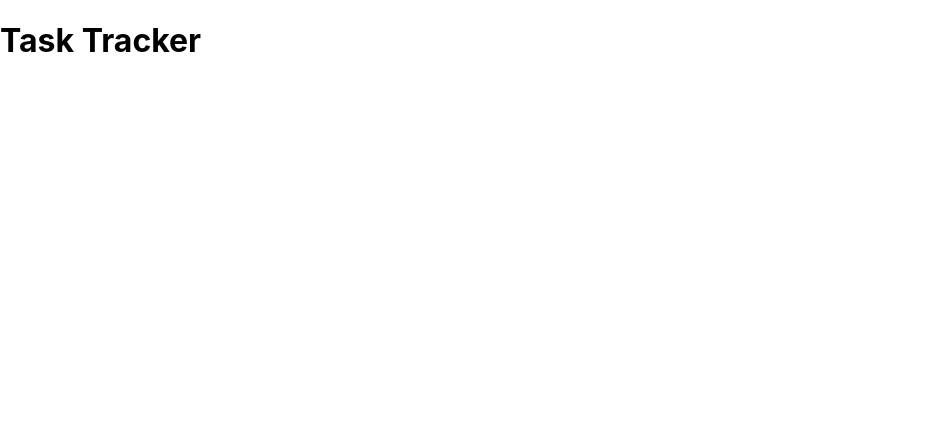
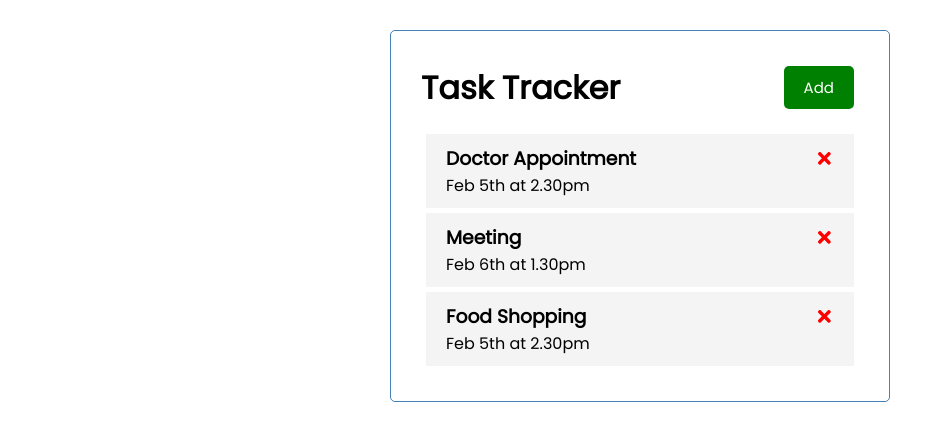
Before and after one commit to kcferry/react-task-manager, a React (Create React App) app: page / in a window 1280 px wide. Shown: the top 440 px of the page, without its empty margins (0-952 px from the left). Built offline with nearby package versions, Linux system fonts and the light colour scheme.

Commit message:
Added tasks components & state & delete tasks

```diff
--- a/package.json
+++ b/package.json
@@ -8,6 +8,7 @@
     "@testing-library/user-event": "^12.1.10",
     "react": "^17.0.1",
     "react-dom": "^17.0.1",
+    "react-icons": "^4.1.0",
     "react-scripts": "4.0.1",
     "web-vitals": "^0.2.4"
   },
--- a/src/App.js
+++ b/src/App.js
@@ -1,11 +1,44 @@
+import { useState } from 'react'
 import Header from './components/Header'
+import Tasks from './components/Tasks'
 
 function App() {
+
+  const [tasks, settasks] = useState([
+    {
+        id: 1,
+        text: 'Doctor Appointment',
+        day: 'Feb 5th at 2.30pm',
+        reminder: true
+    },
+    {
+        id: 2,
+        text: 'Meeting',
+        day: 'Feb 6th at 1.30pm',
+        reminder: true
+    },
+    {
+        id: 3,
+        text: 'Food Shopping',
+        day: 'Feb 5th at 2.30pm',
+        reminder: false
+    },
+  ])
+
+  // Delete Task
+
+  const deleteTask = (id) => {
+    settasks(tasks.filter((task) => task.id !== id ))
+  }
+
   return (
     <div className="container">
       <Header />
+      {tasks.length > 0 ? <Tasks tasks={tasks} onDelete={deleteTask}/> : 'No Tasks To Show'}
     </div>
   );
 }
 
+
+
 export default App;
--- /dev/null
+++ b/src/components/Button.js
@@ -0,0 +1,25 @@
+import PropTypes from 'prop-types'
+
+const Button = ({ color, text, onClick}) => {
+
+
+    return (
+        <button onClick={onClick} style={{backgroundColor: color}}
+        className='btn'>
+            {text}
+        </button>
+
+    )
+}
+
+Button.defaultProps = {
+    color: 'steelblue'
+}
+
+Button.prototype = {
+    text: PropTypes.string,
+    color: PropTypes.string,
+    onClick: PropTypes.func,
+}
+
+export default Button
--- a/src/components/Header.js
+++ b/src/components/Header.js
@@ -1,9 +1,26 @@
-const Header = () => {
+import PropTypes from 'prop-types'
+import Button from './Button'
+
+const Header = ({ title }) => {
+
+    const onClick = () => {
+        console.log('click')
+    }
+
     return (
-        <header>
-            <h1>Task Tracker</h1>
+        <header className='header'>
+            <h1>{title}</h1>
+            <Button color='green' text='Add' onClick={onClick} />
         </header>
     )
 }
 
+Header.defaultProps = {
+    title: 'Task Tracker',
+}
+
+Header.prototype = {
+    title: PropTypes.string.isRequired,
+}
+
 export default Header
--- /dev/null
+++ b/src/components/Task.js
@@ -0,0 +1,18 @@
+import { FaTimes } from 'react-icons/fa'
+//import PropTypes from 'prop-types'
+
+const Task = ({task, onDelete}) => {
+    return (
+        <div className='task'>
+            <h3>{task.text} <FaTimes style={{ color: 'red', cursor: 'pointer' }} onClick={() => onDelete(task.id)} />
+            </h3>
+            <p>{task.day}</p>
+        </div>
+    )
+}
+
+//Task.propTypes = {
+
+//}
+
+export default Task
--- /dev/null
+++ b/src/components/Tasks.js
@@ -0,0 +1,21 @@
+import PropTypes from 'prop-types'
+import Task from './Task'
+
+
+const Tasks = ({tasks, onDelete}) => {
+
+    return (
+        <>
+            {tasks.map((task) => (
+                <Task key={task.id} task={task} onDelete={onDelete}/>
+            )
+            )}
+        </>
+    )
+}
+
+Tasks.propTypes = {
+
+}
+
+export default Tasks
--- a/src/index.css
+++ b/src/index.css
@@ -1,13 +1,112 @@
-body {
+@import url('https://fonts.googleapis.com/css2?family=Poppins:wght@300;400&display=swap');
+
+* {
+  box-sizing: border-box;
   margin: 0;
-  font-family: -apple-system, BlinkMacSystemFont, 'Segoe UI', 'Roboto', 'Oxygen',
-    'Ubuntu', 'Cantarell', 'Fira Sans', 'Droid Sans', 'Helvetica Neue',
-    sans-serif;
-  -webkit-font-smoothing: antialiased;
-  -moz-osx-font-smoothing: grayscale;
+  padding: 0;
 }
 
-code {
-  font-family: source-code-pro, Menlo, Monaco, Consolas, 'Courier New',
-    monospace;
+body {
+  font-family: 'Poppins', sans-serif;
 }
+
+.container {
+  max-width: 500px;
+  margin: 30px auto;
+  overflow: auto;
+  min-height: 300px;
+  border: 1px solid steelblue;
+  padding: 30px;
+  border-radius: 5px;
+}
+
+.header {
+  display: flex;
+  justify-content: space-between;
+  align-items: center;
+  margin-bottom: 20px;
+}
+
+.btn {
+  display: inline-block;
+  background: #000;
+  color: #fff;
+  border: none;
+  padding: 10px 20px;
+  margin: 5px;
+  border-radius: 5px;
+  cursor: pointer;
+  text-decoration: none;
+  font-size: 15px;
+  font-family: inherit;
+}
+
+.btn:focus {
+  outline: none;
+}
+
+.btn:active {
+  transform: scale(0.98);
+}
+
+.btn-block {
+  display: block;
+  width: 100%;
+}
+
+.task {
+  background: #f4f4f4;
+  margin: 5px;
+  padding: 10px 20px;
+  cursor: pointer;
+}
+
+.task.reminder {
+  border-left: 5px solid green;
+}
+
+.task h3 {
+  display: flex;
+  align-items: center;
+  justify-content: space-between;
+}
+
+.add-form {
+  margin-bottom: 40px;
+}
+
+.form-control {
+  margin: 20px 0;
+}
+
+.form-control label {
+  display: block;
+}
+
+.form-control input {
+  width: 100%;
+  height: 40px;
+  margin: 5px;
+  padding: 3px 7px;
+  font-size: 17px;
+}
+
+.form-control-check {
+  display: flex;
+  align-items: center;
+  justify-content: space-between;
+}
+
+.form-control-check label {
+  flex: 1;
+}
+
+.form-control-check input {
+  flex: 2;
+  height: 20px;
+}
+
+footer {
+  margin-top: 30px;
+  text-align: center;
+}
```
Also changed, not shown: 2 other files (tests, documents, lock files or other folders).
